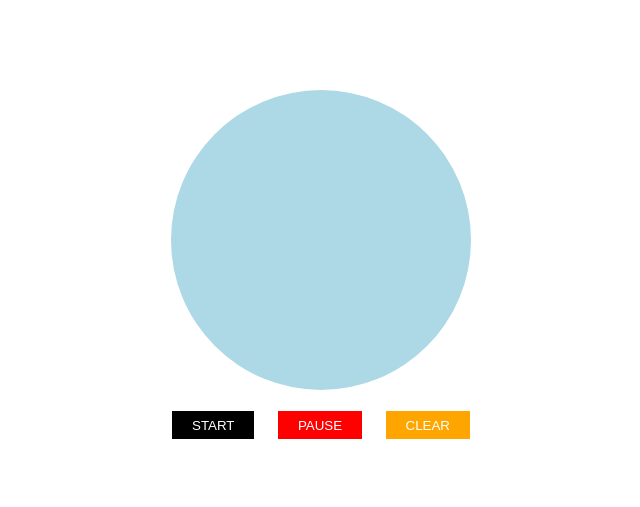
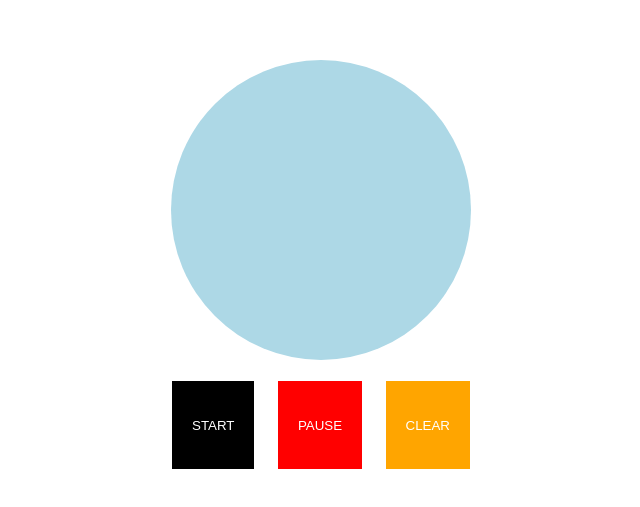
Before and after one commit to hikoand/timer-js, a plain HTML site: page index.html in a window 1280 px wide. Shown: the part 135-642 px from the top of the page, without its empty margins (319-959 px from the left). Drawn offline with Linux system fonts and the light colour scheme.

Commit message:
style-update
https://hikoand.github.io/timer-js/

```diff
--- a/css/style.css
+++ b/css/style.css
@@ -23,7 +23,7 @@ body{
   align-items: center;
   justify-content: center;
   height: 300px;
-  width: 100%;
+  width: 300px;
   background: lightblue;
   font-size: 36px;
   color: #fff;
@@ -42,8 +42,8 @@ body{
   background: black;
   color: #fff;
   border: 1px solid #fff;
-  height: 30px;
-  line-height: 30px;
+  height: 90px;
+  line-height: 90px;
   padding: 0 20px;
 }
 
```
